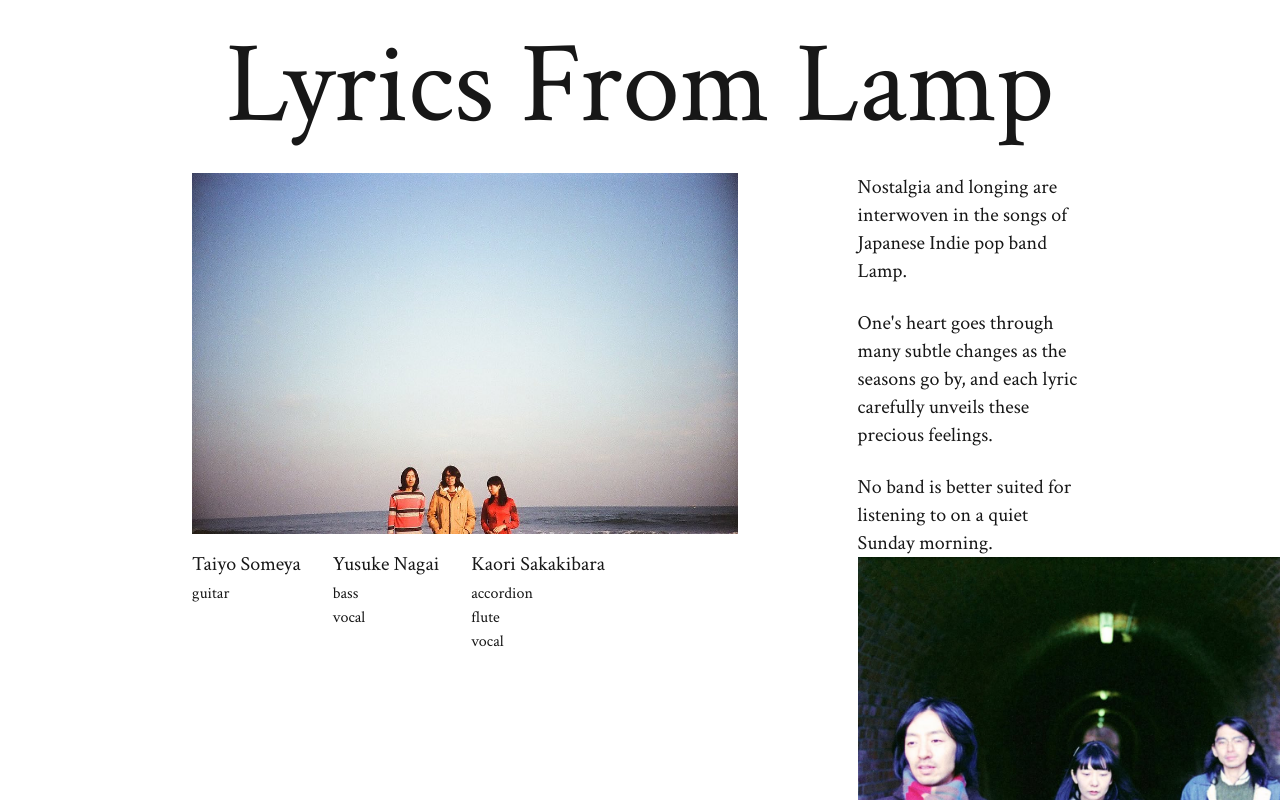
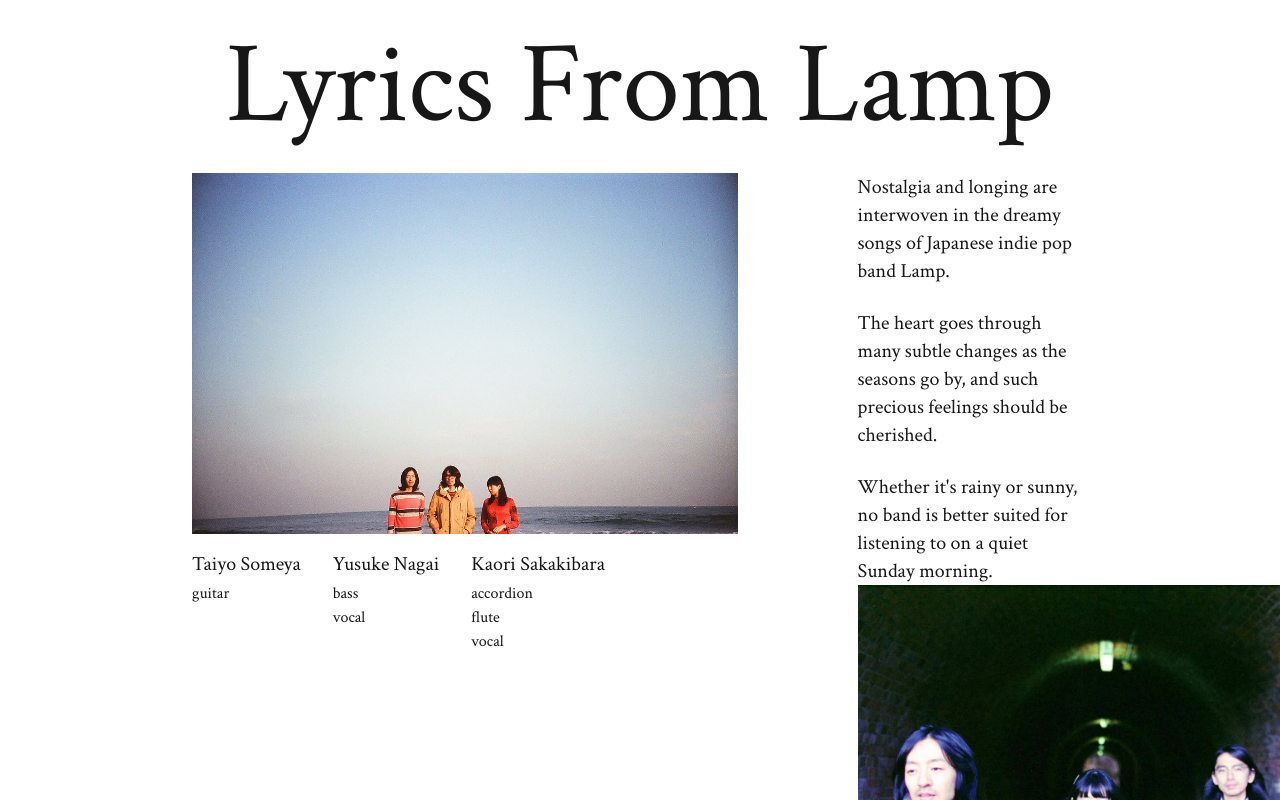
Before and after one commit to nihatran/lamp-lyrics, a Next.js app: page / in a window 1280 px wide. Shown: the top 800 px of the page. Built offline with nearby package versions, Linux system fonts and the light colour scheme.

Commit message:
Update text in hero section

```diff
--- a/components/Hero.tsx
+++ b/components/Hero.tsx
@@ -46,16 +46,16 @@
           <div className="flex flex-col-reverse xl:flex-col xl:w-[18vw] text-sm lg:text-lg md:text-base xl:text-xl xl:justify-between items-center xl:items-start">
             <div className="flex flex-col xl:gap-6 gap-4">
               <p>
-                Nostalgia and longing are interwoven in the songs of Japanese
-                Indie pop band Lamp.
+                Nostalgia and longing are interwoven in the dreamy songs of
+                Japanese indie pop band Lamp.
               </p>
               <p>
-                One's heart goes through many subtle changes as the seasons go
-                by, and each lyric carefully unveils these precious feelings.
+                The heart goes through many subtle changes as the seasons go by,
+                and such precious feelings should be cherished.
               </p>
               <p>
-                No band is better suited for listening to on a quiet Sunday
-                morning.
+                Whether it's rainy or sunny, no band is better suited for
+                listening to on a quiet Sunday morning.
               </p>
             </div>
             <div className="relative w-[250px] aspect-square sm:w-[445px] mb-4 xl:mb-0">
```
